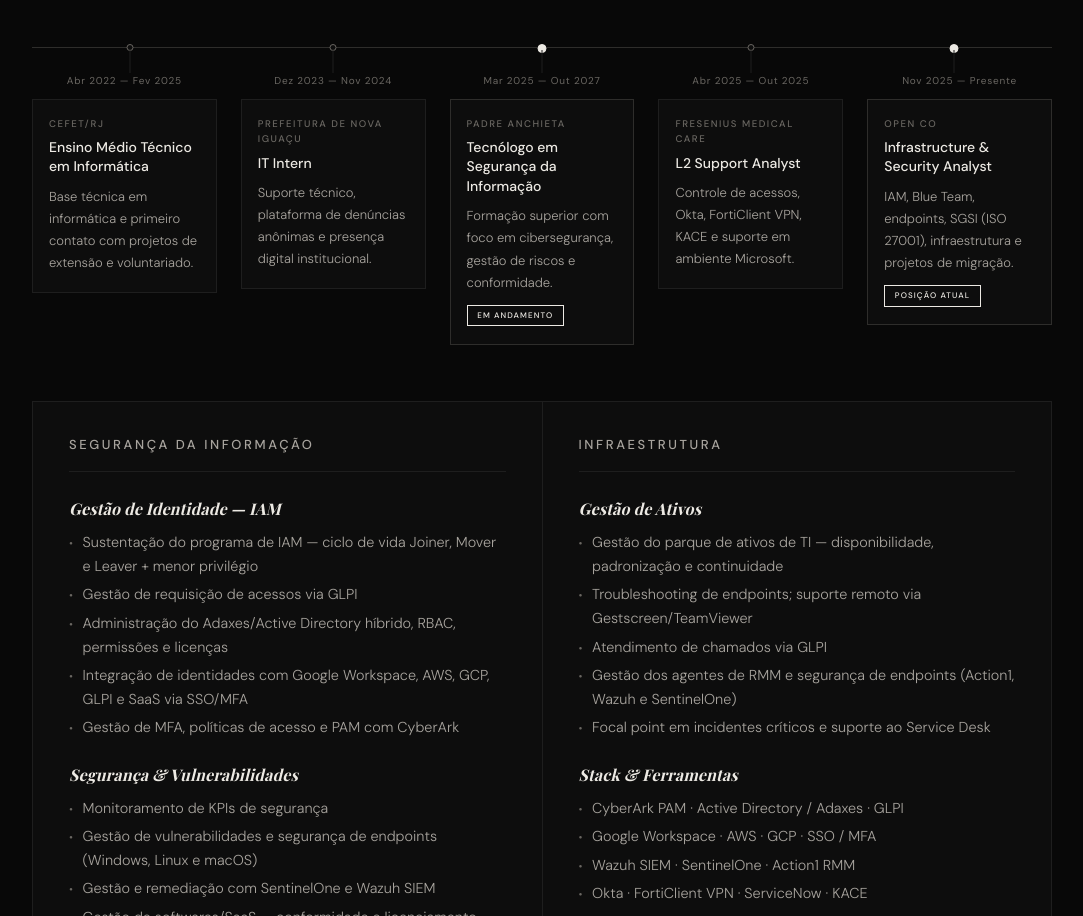
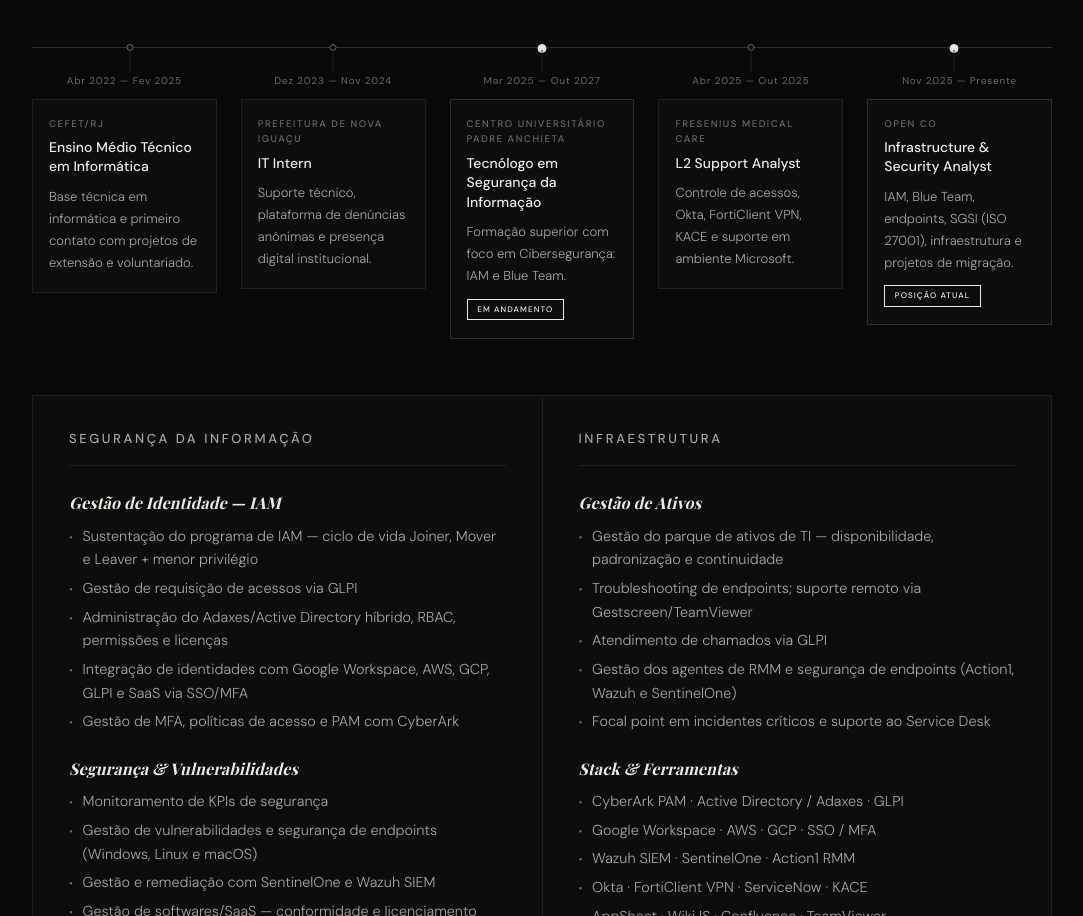
Before and after one commit to Abner-Arruda/abner-arruda.github.io, a plain HTML site: page index.html in a window 1280 px wide. Shown: the part 1126-2042 px from the top of the page, without its empty margins (98-1181 px from the left). Drawn offline with nearby package versions, Linux system fonts and the light colour scheme; a web font is replaced by a local one.

Commit message:
Update index.html

```diff
--- a/index.html
+++ b/index.html
@@ -1051,9 +1051,9 @@
         <div class="tl-item tl-active">
           <p class="tl-date">Mar 2025 — Out 2027</p>
           <div class="tl-body">
-            <p class="tl-org">Padre Anchieta</p>
+            <p class="tl-org">Centro Universitário Padre Anchieta</p>
             <p class="tl-role">Tecnólogo em Segurança da Informação</p>
-            <p class="tl-desc">Formação superior com foco em cibersegurança, gestão de riscos e conformidade.</p>
+            <p class="tl-desc">Formação superior com foco em Cibersegurança: IAM e Blue Team.</p>
             <span class="tl-pill">Em andamento</span>
           </div>
         </div>
@@ -1475,7 +1475,7 @@
           <div>
             <p class="rec-author">Yuri Melo</p>
             <p class="rec-role-line">Software Engineer · React · Typescript · Node.js · C# .NET</p>
-            <p class="rec-context">Estudaram juntos · Fev 2026</p>
+            <p class="rec-context">Estudaram juntos no Cefet/RJ · Fev 2026</p>
           </div>
         </div>
         <div class="rec-text">
```
